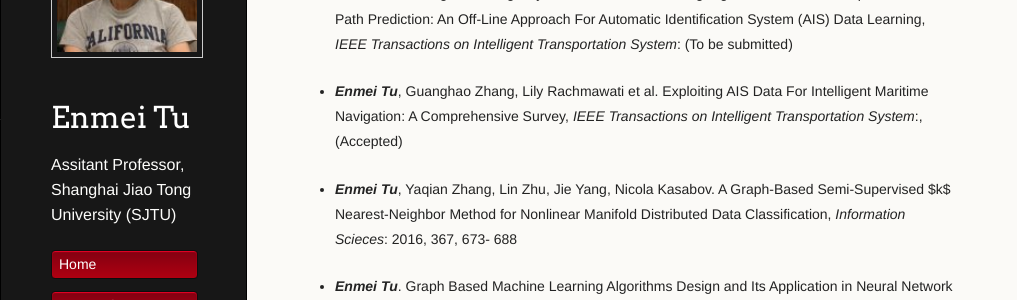
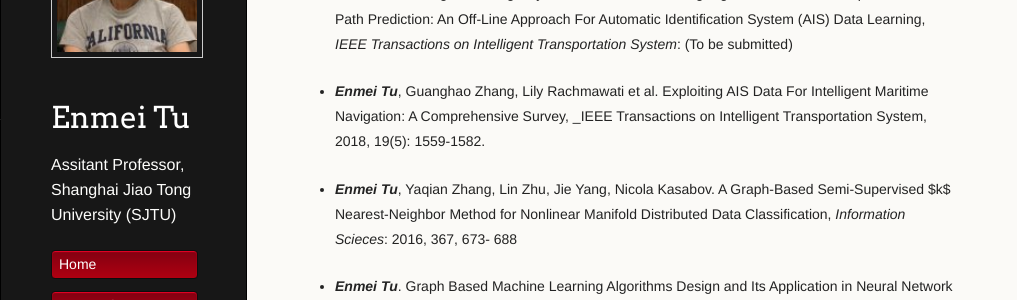
Before and after one commit to hellotem/enmeitu.github.io, a Jekyll site: the page built from research/index.md, in a window 1280 px wide and 900 px high, scrolled down 1120 px. Shown: the part 177-477 px from the top of the window, without its empty margins (0-1017 px from the left). Built offline with Jekyll 4.4.1, drawn with Linux system fonts in a browser that asks for light colours; our own code applies the rules of GitHub Pages for plain Markdown files.

Commit message:
Update index.md

```diff
--- a/research/index.md
+++ b/research/index.md
@@ -27,7 +27,7 @@
 (Full Publications: [Google Scholar](https://scholar.google.com.sg/citations?user=TDg-0cQAAAAJ&hl=en))
 * ***Enmei Tu***, Guanghao Zhang, Lily Rachmawati et al, Mining Big Historical Data to Improve Vessel Path Prediction: An Off-Line Approach For Automatic Identification System (AIS) Data Learning, _IEEE Transactions on Intelligent  Transportation System_: (To be submitted)
 
-* ***Enmei Tu***, Guanghao Zhang, Lily Rachmawati et al. Exploiting AIS Data For Intelligent Maritime Navigation: A Comprehensive Survey, _IEEE Transactions on Intelligent Transportation System_:, (Accepted)
+* ***Enmei Tu***, Guanghao Zhang, Lily Rachmawati et al. Exploiting AIS Data For Intelligent Maritime Navigation: A Comprehensive Survey, _IEEE Transactions on Intelligent Transportation System, 2018, 19(5): 1559-1582.
 
 * ***Enmei Tu***, Yaqian Zhang, Lin Zhu, Jie Yang, Nicola Kasabov. A Graph-Based Semi-Supervised $k$ Nearest-Neighbor Method for Nonlinear Manifold Distributed Data Classification, _Information Scieces_: 2016, 367, 673- 688
 
```
